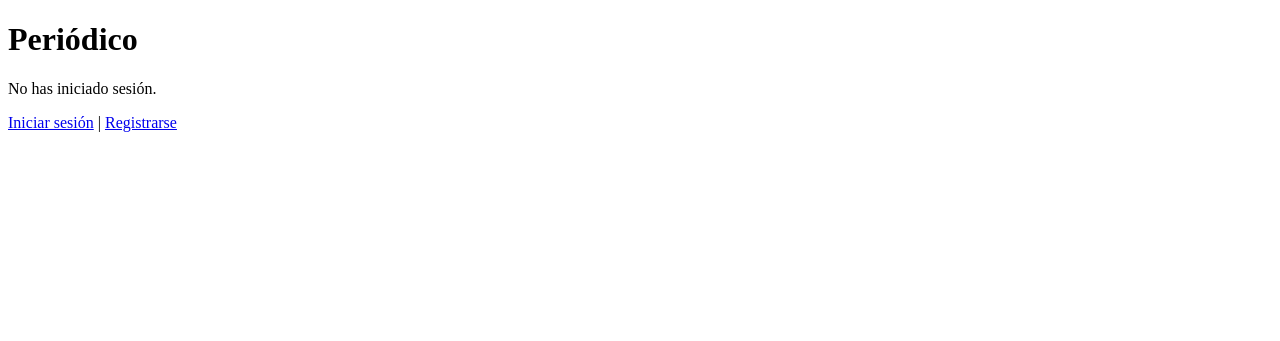
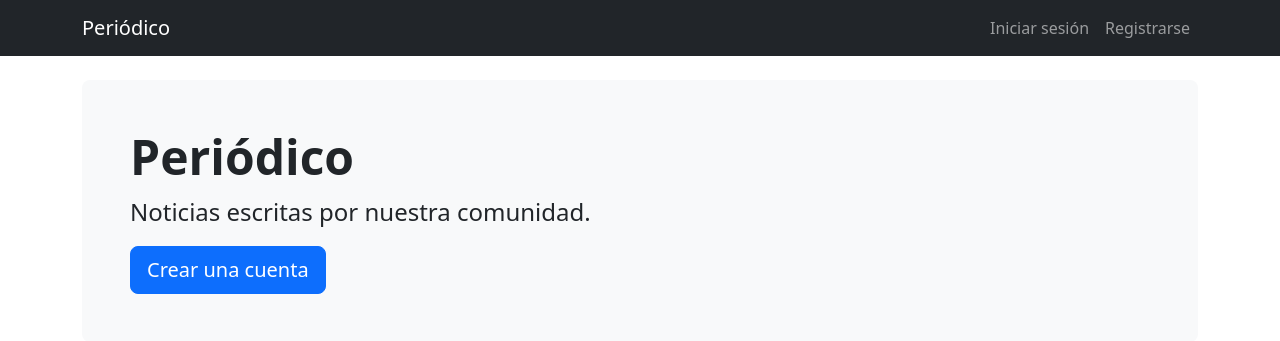
Before and after one commit to leozavglz/periodico, a Django app: template templates/inicio.html in a window 1280 px wide. Shown: the top 341 px of the page. Run offline with Django 5.2, Linux system fonts and the light colour scheme; the template is opened without the code that fills it, so the values that code supplies are empty.

Commit message:
Update: Boostrap al proyecto

```diff
--- a/config/settings.py
+++ b/config/settings.py
@@ -55,6 +55,8 @@ INSTALLED_APPS = [
     "django.contrib.staticfiles",
     "cuentas",  # nuevo
     "paginas",  # nuevo
+    "crispy_forms",  # nuevo
+    "crispy_bootstrap5",  # nuevo
 ]
 
 MIDDLEWARE = [
@@ -154,6 +156,10 @@ LOGIN_URL = "login"  # nuevo
 LOGIN_REDIRECT_URL = "inicio"  # nuevo
 LOGOUT_REDIRECT_URL = "inicio"  # nuevo
 
+# Formularios con Bootstrap
+CRISPY_ALLOWED_TEMPLATE_PACKS = "bootstrap5"  # nuevo
+CRISPY_TEMPLATE_PACK = "bootstrap5"  # nuevo
+
 # HTTPS
 SECURE_PROXY_SSL_HEADER = ("HTTP_X_FORWARDED_PROTO", "https")  # nuevo
 SECURE_SSL_REDIRECT = env.bool("SECURE_SSL_REDIRECT", default=False)  # nuevo
--- a/templates/base.html
+++ b/templates/base.html
@@ -5,11 +5,57 @@
   <meta charset="utf-8">
   <meta name="viewport" content="width=device-width, initial-scale=1">
   <title>{% block titulo %}Periódico{% endblock titulo %}</title>
+  <link rel="stylesheet"
+        href="https://cdn.jsdelivr.net/npm/bootstrap@5.3.8/dist/css/bootstrap.min.css"
+        integrity="sha384-sRIl4kxILFvY47J16cr9ZwB07vP4J8+LH7qKQnuqkuIAvNWLzeN8tE5YBujZqJLB"
+        crossorigin="anonymous">
 </head>
 <body>
-  <main>
+  <nav class="navbar navbar-expand-md bg-dark mb-4" data-bs-theme="dark">
+    <div class="container">
+      <a class="navbar-brand" href="{% url 'inicio' %}">Periódico</a>
+      <button class="navbar-toggler" type="button" data-bs-toggle="collapse"
+              data-bs-target="#menu" aria-controls="menu" aria-expanded="false"
+              aria-label="Mostrar menú">
+        <span class="navbar-toggler-icon"></span>
+      </button>
+      <div class="collapse navbar-collapse" id="menu">
+        <ul class="navbar-nav ms-auto">
+          {% if user.is_authenticated %}
+            <li class="nav-item dropdown">
+              <a class="nav-link dropdown-toggle" href="#" role="button"
+                 data-bs-toggle="dropdown" aria-expanded="false">
+                {{ user.username }}
+              </a>
+              <ul class="dropdown-menu dropdown-menu-end">
+                <li>
+                  <form action="{% url 'logout' %}" method="post">
+                    {% csrf_token %}
+                    <button type="submit" class="dropdown-item">Cerrar sesión</button>
+                  </form>
+                </li>
+              </ul>
+            </li>
+          {% else %}
+            <li class="nav-item">
+              <a class="nav-link" href="{% url 'login' %}">Iniciar sesión</a>
+            </li>
+            <li class="nav-item">
+              <a class="nav-link" href="{% url 'registro' %}">Registrarse</a>
+            </li>
+          {% endif %}
+        </ul>
+      </div>
+    </div>
+  </nav>
+
+  <main class="container">
     {% block contenido %}
     {% endblock contenido %}
   </main>
+
+  <script src="https://cdn.jsdelivr.net/npm/bootstrap@5.3.8/dist/js/bootstrap.bundle.min.js"
+          integrity="sha384-FKyoEForCGlyvwx9Hj09JcYn3nv7wiPVlz7YYwJrWVcXK/BmnVDxM+D2scQbITxI"
+          crossorigin="anonymous"></script>
 </body>
 </html>
--- a/templates/inicio.html
+++ b/templates/inicio.html
@@ -4,18 +4,13 @@
 {% block titulo %}Inicio{% endblock titulo %}
 
 {% block contenido %}
-  <h1>Periódico</h1>
-  {% if user.is_authenticated %}
-    <p>Hola, {{ user.username }}{% if user.edad is not None %} ({{ user.edad }} año{{ user.edad|pluralize }}){% endif %}.</p>
-    <form action="{% url 'logout' %}" method="post">
-      {% csrf_token %}
-      <button type="submit">Cerrar sesión</button>
-    </form>
-  {% else %}
-    <p>No has iniciado sesión.</p>
-    <p>
-      <a href="{% url 'login' %}">Iniciar sesión</a> |
-      <a href="{% url 'registro' %}">Registrarse</a>
-    </p>
-  {% endif %}
+  <div class="p-5 mb-4 bg-body-tertiary rounded-3">
+    <h1 class="display-5 fw-bold">Periódico</h1>
+    {% if user.is_authenticated %}
+      <p class="fs-4">Hola, {{ user.username }}. Qué bueno verte de nuevo.</p>
+    {% else %}
+      <p class="fs-4">Noticias escritas por nuestra comunidad.</p>
+      <a class="btn btn-primary btn-lg" href="{% url 'registro' %}">Crear una cuenta</a>
+    {% endif %}
+  </div>
 {% endblock contenido %}
```
Also changed, not shown: templates/registration/login.html (+11 -7 lines), templates/registration/registro.html (+11 -7 lines).
